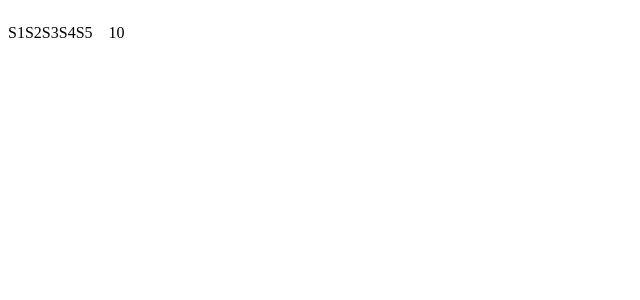
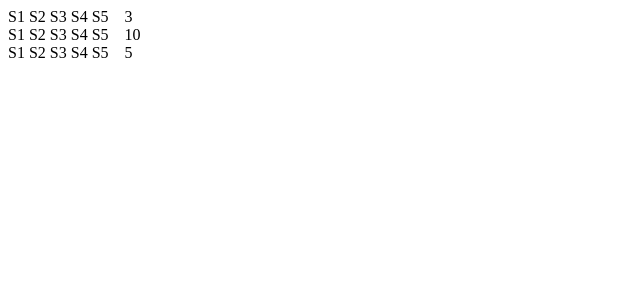
Before and after one commit to SunpreetSandhu/movie-tracker-app, a React (Create React App) app: page / in a window 1280 px wide. Shown: the top 300 px of the page, without its empty margins (0-640 px from the left). Built offline with nearby package versions, Linux system fonts and the light colour scheme.

Commit message:
added max rating prop

```diff
--- a/src/StarRating.js
+++ b/src/StarRating.js
@@ -4,15 +4,25 @@ const containerStyle = {
   gap: "16px",
 };
 
-export default function StarRating() {
+const starContainerStyle = {
+  display: "flex",
+  gap: "4px",
+};
+
+const textStyle = {
+  lineHeight: "1",
+  margin: "0",
+};
+
+export default function StarRating({ maxRating = 5 }) {
   return (
     <div style={containerStyle}>
-      <div>
+      <div style={starContainerStyle}>
         {Array.from({ length: 5 }, (v, i) => (
           <span>S{i + 1}</span>
         ))}
       </div>
-      <p>10</p>
+      <p style={textStyle}>{maxRating}</p>
     </div>
   );
 }
--- a/src/index.js
+++ b/src/index.js
@@ -7,6 +7,8 @@ import StarRating from "./StarRating";
 const root = ReactDOM.createRoot(document.getElementById("root"));
 root.render(
   <React.StrictMode>
+    <StarRating maxRating={3} />
+    <StarRating maxRating={10} />
     <StarRating />
   </React.StrictMode>
 );
```
